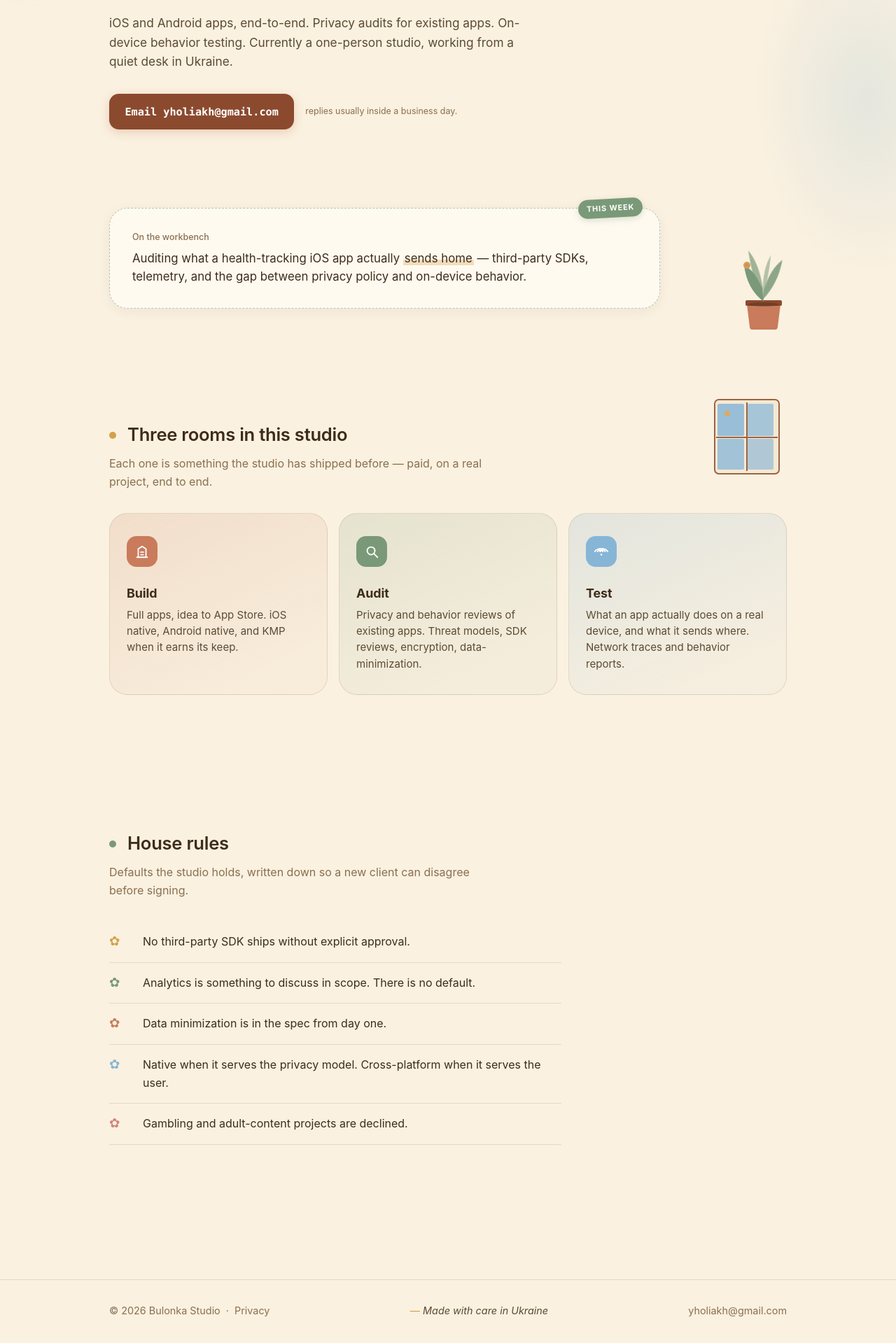
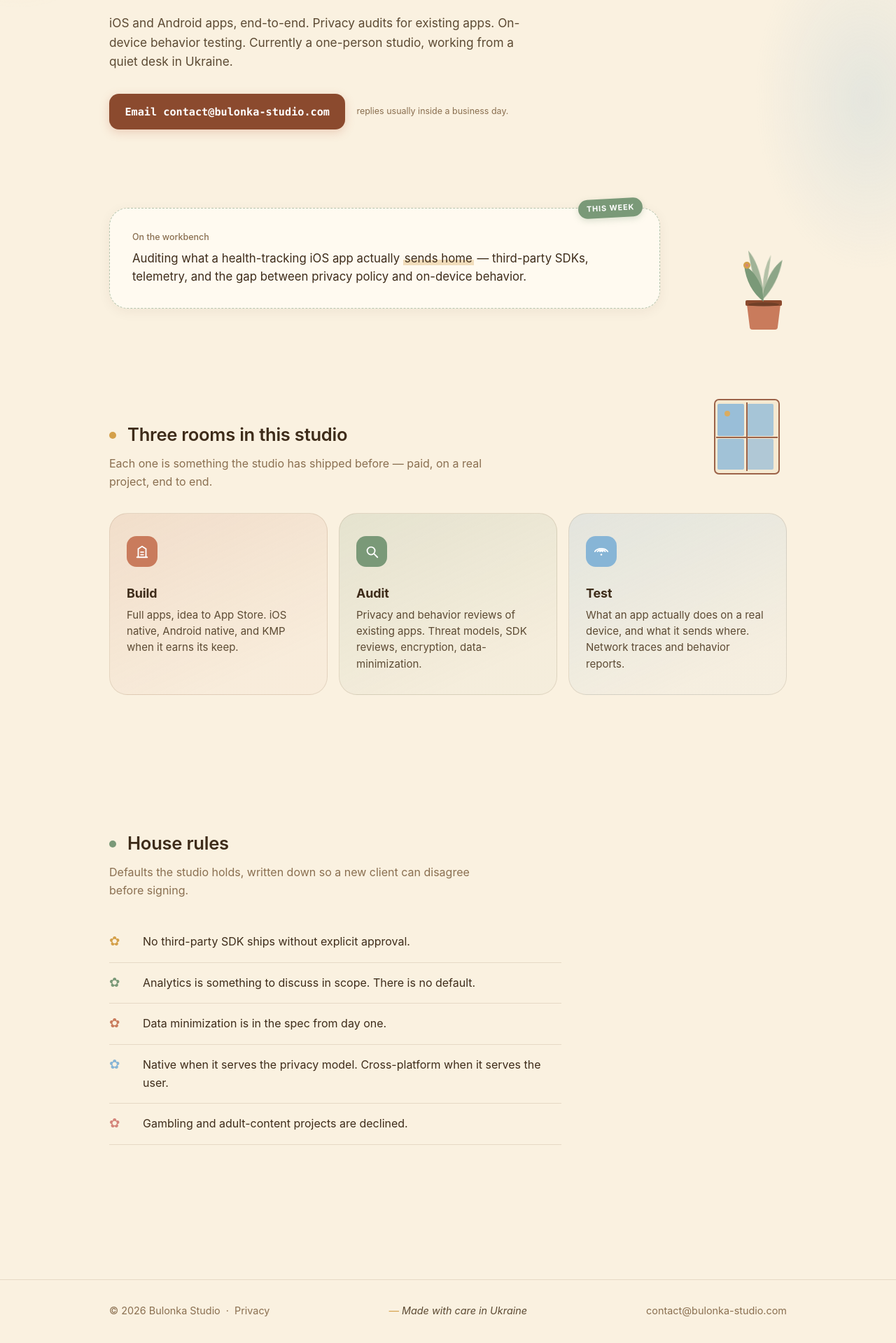
Before and after one commit to bulonka-studio/bulonka-studio.github.io, a Vue app: page / in a window 1280 px wide. Shown: the part 459-2378 px from the top of the page at 70% size. Built offline with nearby package versions, Linux system fonts and the light colour scheme.

Commit message:
Swap personal Gmail for contact@bulonka-studio.com alias across shipping surface

```diff
--- a/contact/index.html
+++ b/contact/index.html
@@ -4,14 +4,14 @@
     <meta charset="UTF-8" />
     <meta name="viewport" content="width=device-width, initial-scale=1.0" />
     <title>Contact — Bulonka Studio</title>
-    <meta name="description" content="Email Bulonka Studio at yholiakh@gmail.com. No forms, no calendars, no third parties." />
+    <meta name="description" content="Email Bulonka Studio at contact@bulonka-studio.com. No forms, no calendars, no third parties." />
 
     <link rel="icon" type="image/svg+xml" href="/favicon.svg" />
     <link rel="canonical" href="https://bulonka-studio.com/contact/" />
 
     <meta property="og:type" content="website" />
     <meta property="og:title" content="Contact — Bulonka Studio" />
-    <meta property="og:description" content="Email Bulonka Studio at yholiakh@gmail.com. No forms, no calendars, no third parties." />
+    <meta property="og:description" content="Email Bulonka Studio at contact@bulonka-studio.com. No forms, no calendars, no third parties." />
     <meta property="og:url" content="https://bulonka-studio.com/contact/" />
     <meta property="og:image" content="https://bulonka-studio.com/bulonka-studio-preview.png" />
 
--- a/index.html
+++ b/index.html
@@ -41,7 +41,7 @@
         "description": "Privacy-first mobile app development studio focused on iOS and Android.",
         "contactPoint": {
           "@type": "ContactPoint",
-          "email": "yholiakh@gmail.com",
+          "email": "contact@bulonka-studio.com",
           "contactType": "customer service"
         }
       }
--- a/privacy/index.html
+++ b/privacy/index.html
@@ -236,7 +236,7 @@
       <h2>1. Who we are</h2>
       <p>
         Bulonka Studio is the developer and data controller for the Apps. You can contact us at:
-        <a href="mailto:yholiakh@gmail.com">yholiakh@gmail.com</a>.
+        <a href="mailto:contact@bulonka-studio.com">contact@bulonka-studio.com</a>.
       </p>
 
       <h2>2. Data we collect and why</h2>
@@ -343,7 +343,7 @@
         </li>
         <li>
           <strong>Request deletion of any data Bulonka Studio holds about you</strong> by emailing
-          <a href="mailto:yholiakh@gmail.com">yholiakh@gmail.com</a> from the address you
+          <a href="mailto:contact@bulonka-studio.com">contact@bulonka-studio.com</a> from the address you
           used to contact us. We will respond within 30 days.
         </li>
         <li>
@@ -378,7 +378,7 @@
       <p>
         Questions, requests, or complaints about this policy or our data practices:<br />
         <strong>Bulonka Studio</strong><br />
-        Email: <a href="mailto:yholiakh@gmail.com">yholiakh@gmail.com</a>
+        Email: <a href="mailto:contact@bulonka-studio.com">contact@bulonka-studio.com</a>
       </p>
     </main>
 
--- a/src/components/Footer.vue
+++ b/src/components/Footer.vue
@@ -3,7 +3,7 @@
     <div class="page footer-inner">
       <span>© 2026 Bulonka Studio &nbsp;·&nbsp; <a href="/privacy/">Privacy</a></span>
       <span class="signoff">Made with care in Ukraine</span>
-      <span><a href="mailto:yholiakh@gmail.com">yholiakh@gmail.com</a></span>
+      <span><a href="mailto:contact@bulonka-studio.com">contact@bulonka-studio.com</a></span>
     </div>
   </footer>
 </template>
--- a/src/pages/Contact.vue
+++ b/src/pages/Contact.vue
@@ -45,7 +45,7 @@ const checklist = [
 
       <div class="email-card">
         <p class="t-label email-label">Write to</p>
-        <a class="email-link" href="mailto:yholiakh@gmail.com">yholiakh@gmail.com</a>
+        <a class="email-link" href="mailto:contact@bulonka-studio.com">contact@bulonka-studio.com</a>
         <p class="t-small email-side">Opens your mail app. The flag goes up when something arrives.</p>
       </div>
     </div>
--- a/src/pages/Home.vue
+++ b/src/pages/Home.vue
@@ -55,7 +55,7 @@ const principles = [
     </p>
 
     <div class="hero-cta-row">
-      <a class="cta" href="mailto:yholiakh@gmail.com">Email yholiakh@gmail.com</a>
+      <a class="cta" href="mailto:contact@bulonka-studio.com">Email contact@bulonka-studio.com</a>
       <span class="t-small cta-side">replies usually inside a business day.</span>
     </div>
   </section>
--- a/src/pages/Work.vue
+++ b/src/pages/Work.vue
@@ -47,7 +47,7 @@ const ndaSheet = [
     </dl>
 
     <div class="cta-row">
-      <a class="cta" href="mailto:yholiakh@gmail.com">Email yholiakh@gmail.com</a>
+      <a class="cta" href="mailto:contact@bulonka-studio.com">Email contact@bulonka-studio.com</a>
       <span class="t-small cta-side">to schedule a walk-through.</span>
     </div>
   </section>
```
